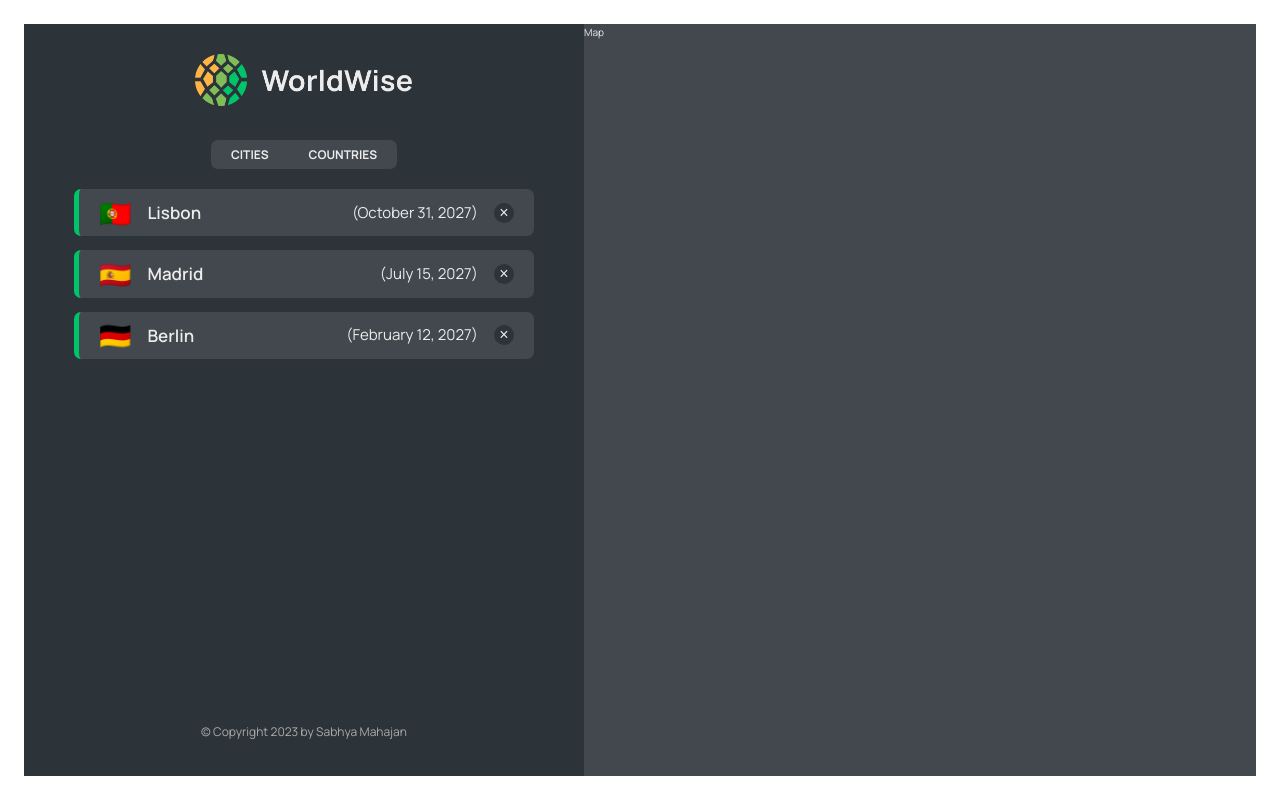
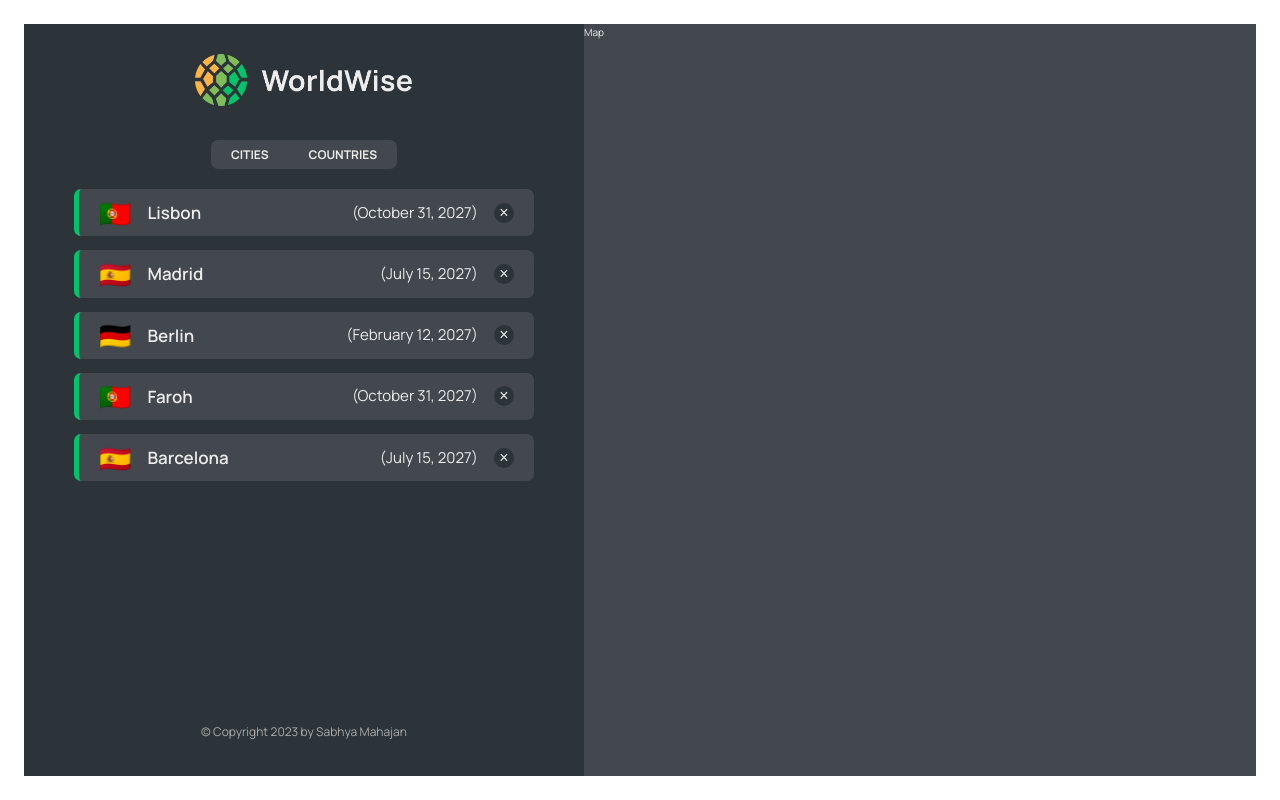
Before and after one commit to SABHYA18/11-worldwise, a React (Vite) app: page /app in a window 1280 px wide. Built offline with nearby package versions, Linux system fonts and the light colour scheme; data requests are answered from the project's data file.

Commit message:
created new file components

```diff
--- a/data/cities.json
+++ b/data/cities.json
@@ -35,6 +35,31 @@
         "lng": 13.376933665713324
       },
       "id": 98443197
+    },
+
+    {
+      "cityName": "Faroh",
+      "country": "Portugal",
+      "emoji": "🇵🇹",
+      "date": "2027-10-31T15:59:59.138Z",
+      "notes": "My favorite city so far!",
+      "position": {
+        "lat": 38.727881642324164,
+        "lng": -9.140900099907554
+      },
+      "id": 73644574
+    },
+    {
+      "cityName": "Barcelona",
+      "country": "Spain",
+      "emoji": "🇪🇸",
+      "date": "2027-07-15T08:22:53.976Z",
+      "notes": "",
+      "position": {
+        "lat": 40.46635901755316,
+        "lng": -3.7133789062500004
+      },
+      "id": 123424
     }
   ]
 }
--- a/src/App.jsx
+++ b/src/App.jsx
@@ -1,4 +1,6 @@
+import { useEffect, useState } from "react";
 import { BrowserRouter, Routes, Route } from "react-router-dom";
+
 import Product from "./pages/Product";
 import Pricing from "./pages/Pricing";
 import HomePage from "./pages/HomePage";
@@ -6,7 +8,8 @@
 import AppLayout from "./pages/AppLayout";
 import Login from "./pages/Login";
 import CityList from "./components/CityList";
-import { useEffect, useState } from "react";
+import CountryList from "./components/CountryList";
+import City from "./components/City";
 
 const BASE_URL = "http://localhost:9000";
 
@@ -46,7 +49,13 @@
             path="cities"
             element={<CityList cities={cities} isLoading={isLoading} />}
           />
-          <Route path="countries" element={<p>Countries</p>} />
+
+          <Route path="cities/:id" element={<City />} />
+
+          <Route
+            path="countries"
+            element={<CountryList cities={cities} isLoading={isLoading} />}
+          />
           <Route path="form" element={<p>Form</p>} />
         </Route>
         <Route path="*" element={<PageNotFound />} />
--- a/src/components/City.jsx
+++ b/src/components/City.jsx
@@ -1,3 +1,4 @@
+import { useParams } from "react-router-dom";
 import styles from "./City.module.css";
 
 const formatDate = (date) =>
@@ -9,6 +10,8 @@
   }).format(new Date(date));
 
 function City() {
+  const { id } = useParams();
+
   // TEMP DATA
   const currentCity = {
     cityName: "Lisbon",
@@ -19,43 +22,43 @@
 
   const { cityName, emoji, date, notes } = currentCity;
 
-  return (
-    <div className={styles.city}>
-      <div className={styles.row}>
-        <h6>City name</h6>
-        <h3>
-          <span>{emoji}</span> {cityName}
-        </h3>
-      </div>
+  return <h1>City {id}</h1>;
 
-      <div className={styles.row}>
-        <h6>You went to {cityName} on</h6>
-        <p>{formatDate(date || null)}</p>
-      </div>
+  // return (
+  // <div className={styles.city}>
+  //   <div className={styles.row}>
+  //     <h6>City name</h6>
+  //     <h3>
+  //       <span>{emoji}</span> {cityName}
+  //     </h3>
+  //   </div>
 
-      {notes && (
-        <div className={styles.row}>
-          <h6>Your notes</h6>
-          <p>{notes}</p>
-        </div>
-      )}
+  //   <div className={styles.row}>
+  //     <h6>You went to {cityName} on</h6>
+  //     <p>{formatDate(date || null)}</p>
+  //   </div>
 
-      <div className={styles.row}>
-        <h6>Learn more</h6>
-        <a
-          href={`https://en.wikipedia.org/wiki/${cityName}`}
-          target="_blank"
-          rel="noreferrer"
-        >
-          Check out {cityName} on Wikipedia &rarr;
-        </a>
-      </div>
+  //   {notes && (
+  //     <div className={styles.row}>
+  //       <h6>Your notes</h6>
+  //       <p>{notes}</p>
+  //     </div>
+  //   )}
 
-      <div>
-        <ButtonBack />
-      </div>
-    </div>
-  );
+  //   <div className={styles.row}>
+  //     <h6>Learn more</h6>
+  //     <a
+  //       href={`https://en.wikipedia.org/wiki/${cityName}`}
+  //       target="_blank"
+  //       rel="noreferrer"
+  //     >
+  //       Check out {cityName} on Wikipedia &rarr;
+  //     </a>
+  //   </div>
+
+  //   <div>{/* <ButtonBack /> */}</div>
+  // </div>
+  // );
 }
 
 export default City;
--- a/src/components/CityItem.jsx
+++ b/src/components/CityItem.jsx
@@ -1,3 +1,4 @@
+import { Link } from "react-router-dom";
 import styles from "./CityItem.module.css";
 import PropTypes from "prop-types";
 
@@ -9,13 +10,15 @@
   }).format(new Date(date));
 
 function CityItem({ city }) {
-  const { cityName, emoji, date } = city;
+  const { cityName, emoji, date, id } = city;
   return (
-    <li className={styles.cityItem}>
-      <span className={styles.emoji}>{emoji}</span>
-      <h3 className={styles.name}>{cityName}</h3>
-      <time className={styles.date}>({formatDate(date)})</time>
-      <button className={styles.deleteBtn}>&times;</button>
+    <li>
+      <Link className={styles.cityItem} to={`${id}`}>
+        <span className={styles.emoji}>{emoji}</span>
+        <h3 className={styles.name}>{cityName}</h3>
+        <time className={styles.date}>({formatDate(date)})</time>
+        <button className={styles.deleteBtn}>&times;</button>
+      </Link>
     </li>
   );
 }
--- a/src/components/CountryItem.jsx
+++ b/src/components/CountryItem.jsx
@@ -1,5 +1,5 @@
 import styles from "./CountryItem.module.css";
-
+import PropTypes from "prop-types";
 function CountryItem({ country }) {
   return (
     <li className={styles.countryItem}>
@@ -9,4 +9,8 @@
   );
 }
 
+CountryItem.propTypes = {
+  country: PropTypes.any,
+};
+
 export default CountryItem;
--- /dev/null
+++ b/src/components/CountryList.jsx
@@ -0,0 +1,34 @@
+import styles from "./CountryList.module.css";
+import Spinner from "./Spinner";
+import PropTypes from "prop-types";
+import Message from "./Message";
+import CountryItem from "./CountryItem";
+
+function CountryList({ cities, isLoading }) {
+  if (isLoading) return <Spinner />;
+  if (!cities.length)
+    return (
+      <Message message="Add your first city by clicking on a city on the map" />
+    );
+
+  const countries = cities.reduce((arr, city) => {
+    if (!arr.map((el) => el.country).includes(city.country))
+      return [...arr, { country: city.country, emoji: city.emoji }];
+    else return arr;
+  }, []);
+
+  return (
+    <ul className={styles.countryList}>
+      {countries.map((country) => (
+        <CountryItem country={country} key={country.id} />
+      ))}
+    </ul>
+  );
+}
+
+CountryList.propTypes = {
+  cities: PropTypes.any,
+  isLoading: PropTypes.any,
+};
+
+export default CountryList;
--- a/src/components/CountryList.module.css
+++ b/src/components/CountryList.module.css
@@ -10,3 +10,7 @@
   align-content: start;
   gap: 1.6rem;
 }
+
+::-webkit-scrollbar {
+  display: none;
+}
--- a/vite.config.js
+++ b/vite.config.js
@@ -4,5 +4,10 @@
 
 // https://vitejs.dev/config/
 export default defineConfig({
-  plugins: [react(), eslint()],
+  plugins: [react()],
+  server: {
+    hmr: {
+      overlay: false,
+    },
+  },
 });
```
